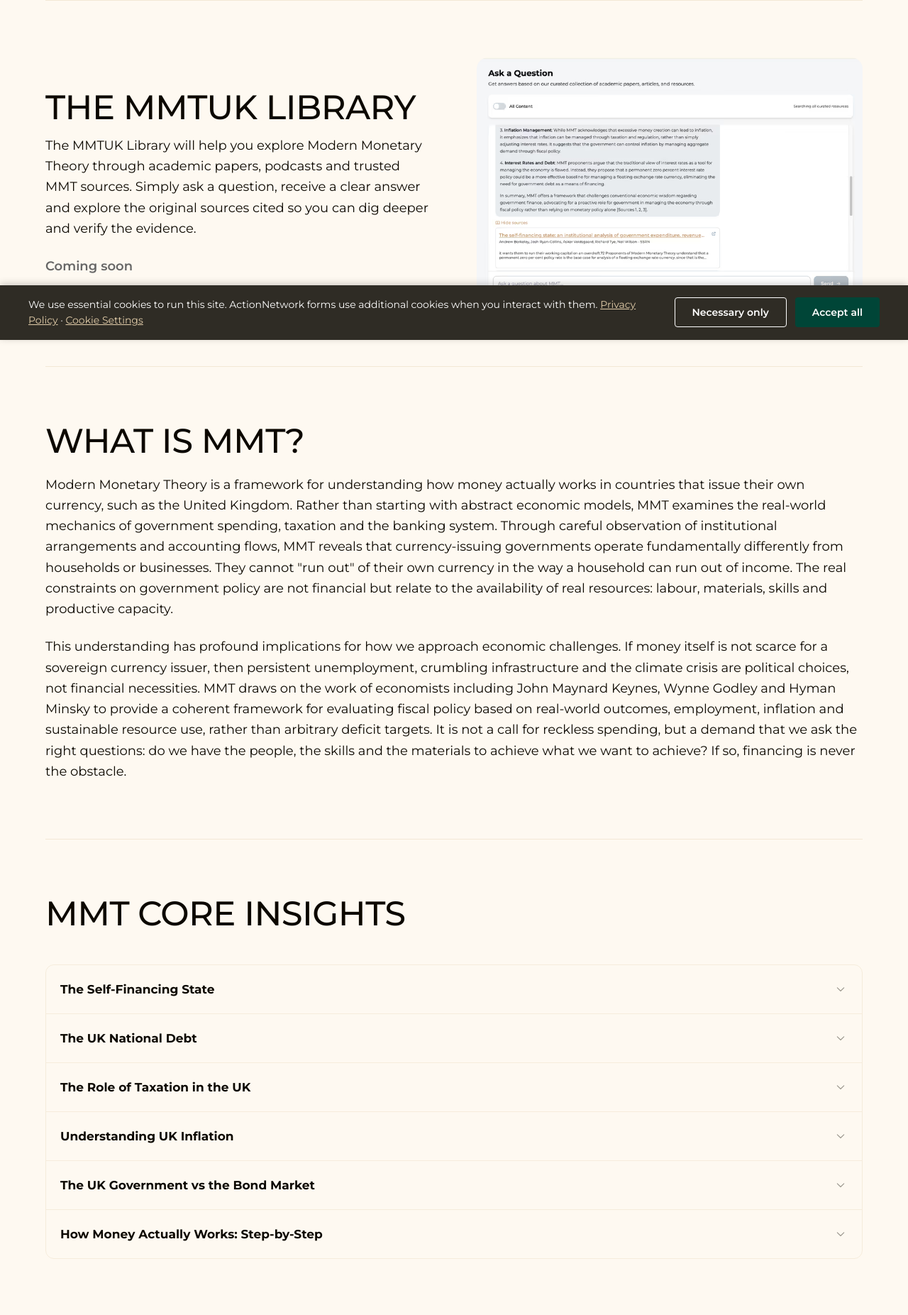
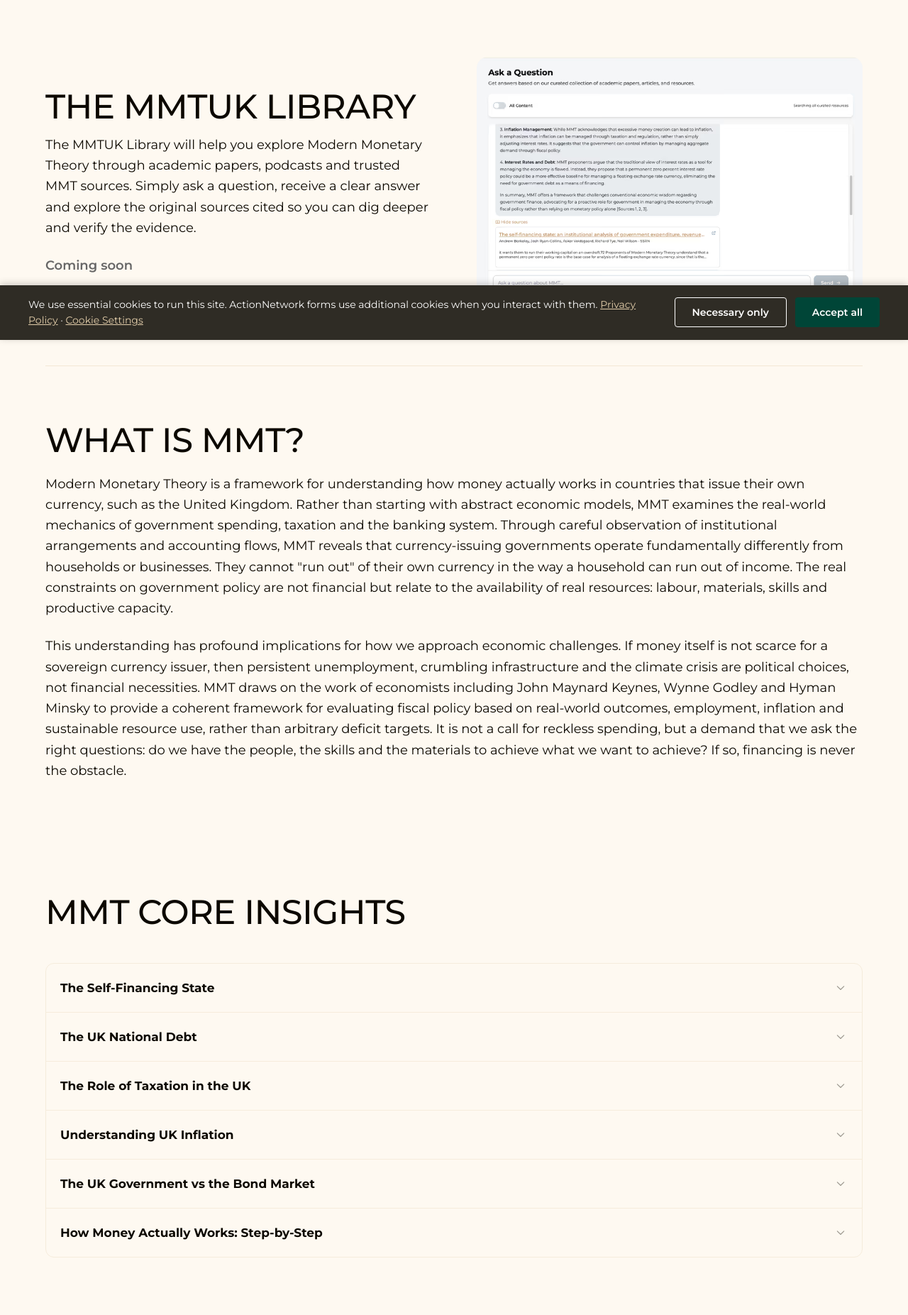
Before and after one commit to ChrisB2025/mmtuk-cms, a Django app: page /education/ in a window 1280 px wide. Shown: the part 321-2174 px from the top of the page at 71% size. Run offline with Django 5.2, Linux system fonts and the light colour scheme; style sheets or scripts are compiled from the project's sources.

Commit message:
fix: Remove unwanted section divider lines across 6 pages
Remove dividers before: Policy Areas/JG/ZIRP (research), MMTUK
Library/Core Insights/Objections (education), Local Groups (community),
MMTUK News (about-us), Milestone/Founder CTA/Research Donations
(donate), Perks (founders). Add divider before MMT Briefings on
research page. Anchor IDs preserved on section elements.

Co-Authored-By: Claude Opus 4.6 <noreply@anthropic.com>

```diff
--- a/content/templates/content/donate.html
+++ b/content/templates/content/donate.html
@@ -44,7 +44,6 @@
 <section class="bg-background">
   <div class="px-[5%]">
     <div class="mx-auto max-w-[80rem]">
-      <div class="border-t border-secondary/40"></div>
       <div class="py-12">
         <div class="text-center">
           <div class="text-sm font-semibold uppercase tracking-[0.08em] text-[#5a6775] mb-2">Founding member progress</div>
@@ -121,7 +120,6 @@
 <section class="bg-background">
   <div class="px-[5%]">
     <div class="mx-auto max-w-[80rem]">
-      <div class="border-t border-secondary/40"></div>
       <div class="py-16 lg:py-20">
         <div class="grid grid-cols-1 lg:grid-cols-[1fr_420px] gap-12 items-start">
           <div>
@@ -172,7 +170,6 @@
 <section class="bg-background">
   <div class="px-[5%]">
     <div class="mx-auto max-w-[80rem]">
-      <div class="border-t border-secondary/40"></div>
       <div class="py-16 lg:py-20">
         <div class="grid grid-cols-1 lg:grid-cols-[0.5fr_1fr] gap-12 lg:gap-20 items-center">
           <div class="overflow-hidden rounded-2xl">
--- a/content/templates/content/education.html
+++ b/content/templates/content/education.html
@@ -13,11 +13,6 @@
 {% endwith %}
 
 {# 2. MMTUK Library — 2-col layout #}
-<div class="px-[5%]">
-  <div class="mx-auto max-w-[80rem]">
-    <div class="border-t border-secondary/40"></div>
-  </div>
-</div>
 <section class="bg-background">
   <div class="px-[5%]">
     <div class="mx-auto max-w-[80rem]">
@@ -58,12 +53,7 @@
 </section>
 
 {# 4. MMT Core Insights — accordion #}
-<div id="mmt-core-insights" class="px-[5%]">
-  <div class="mx-auto max-w-[80rem]">
-    <div class="border-t border-secondary/40"></div>
-  </div>
-</div>
-<section class="bg-background">
+<section id="mmt-core-insights" class="bg-background">
   <div class="px-[5%]">
     <div class="mx-auto max-w-[80rem]">
       <div class="py-16 lg:py-20">
@@ -101,12 +91,7 @@
 </section>
 
 {# 5. But what about...? — accordion #}
-<div id="but-what-about" class="px-[5%]">
-  <div class="mx-auto max-w-[80rem]">
-    <div class="border-t border-secondary/40"></div>
-  </div>
-</div>
-<section class="bg-background">
+<section id="but-what-about" class="bg-background">
   <div class="px-[5%]">
     <div class="mx-auto max-w-[80rem]">
       <div class="py-16 lg:py-20">
--- a/content/templates/content/founders.html
+++ b/content/templates/content/founders.html
@@ -13,11 +13,6 @@
 {% endwith %}
 
 {# 2. Perks Overview #}
-<div class="px-[5%]">
-  <div class="mx-auto max-w-[80rem]">
-    <div class="border-t border-secondary/40"></div>
-  </div>
-</div>
 <section class="bg-background">
   <div class="px-[5%]">
     <div class="mx-auto max-w-[80rem]">
```
Also changed, not shown: content/templates/content/about_us.html (+1 -6 lines), content/templates/content/community.html (+1 -6 lines), content/templates/content/research.html (+7 -17 lines).
